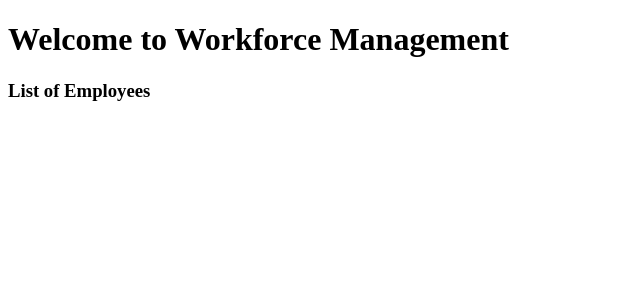
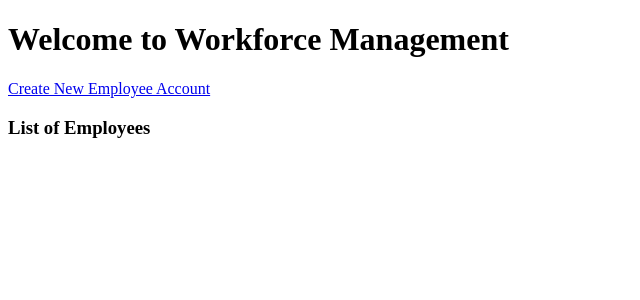
Before and after one commit to NSS-Spontaneous-Spoonbills/Sprint2, a Django app: page /WorkforceManagement/employees/ in a window 1280 px wide. Shown: the part 140-440 px from the top of the page, without its empty margins (0-640 px from the left). Run offline with Django 3.2, Linux system fonts and the light colour scheme; data that the repository does not hold is empty.

Commit message:
Created form that is populating the page, need to validate assigning computer to employee before feature can be completed

```diff
--- a/WorkforceManagement/forms/__init__.py
+++ b/WorkforceManagement/forms/__init__.py
@@ -1,2 +1,3 @@
 from .Computer_Form import Computer_New_Form
 from .Computer_Form import Computer_Update_Form
+from .Employee_Form import Employee_New_Form
--- a/WorkforceManagement/models/Employee_Model.py
+++ b/WorkforceManagement/models/Employee_Model.py
@@ -10,7 +10,10 @@ class Employee(models.Model):
     computer = models.ForeignKey('Computer', on_delete=models.CASCADE)
     is_supervisor = models.BooleanField(default=False)
     name = models.CharField(max_length=50)
-    start_date = models.DateField(auto_now_add=True)
+    start_date = models.DateField(auto_now_add=False)
+
+    def get_absolute_url(self):
+        return reverse('employee-new', kwargs={'pk': self.pk})
 
     def __str__(self):
 
--- a/WorkforceManagement/templates/WorkforceManagement/Employee_List.html
+++ b/WorkforceManagement/templates/WorkforceManagement/Employee_List.html
@@ -1,5 +1,6 @@
 {% extends 'WorkforceManagement/index.html' %} {% block content %}
 <div class="employees">
+    <a href="{% url 'new_employee' %}">Create New Employee Account</a>
     <h3>List of Employees</h3>
     {% for employee in Employee_List %}
     <ul>
--- a/WorkforceManagement/urls.py
+++ b/WorkforceManagement/urls.py
@@ -1,6 +1,5 @@
 from django.urls import path
 from . import views
-from WorkforceManagement.views import Employee_View
 
 
 urlpatterns = [
@@ -8,17 +7,18 @@ urlpatterns = [
     path('computers/<int:pk>/', views.Computer_Detail_View, name="computer_detail"),
     path('computers/new', views.Computer_New_View, name='computer_new'),
     path('computers/<int:pk>/update/',
-         views.Computer_Update_View, name='computer_update'),
+        views.Computer_Update_View, name='computer_update'),
     path('computers/<int:pk>/', views.Computer_Detail_View, name="computer_detail"),
     path('computers/<int:pk>/delete/',
-         views.Computer_Delete_View, name='computer_delete'),
+        views.Computer_Delete_View, name='computer_delete'),
     path('employees/', views.Employee_View.Employee_List_View.as_view(),
-         name='Employee_List'),
+        name='Employee_List'),
     path('employees/<int:pk>', views.Employee_View.Employee_Detail_View.as_view(), name='employee_detail'),
+    path('employees/new/', views.Employee_Form_View.as_view(), name="new_employee"),
     path('training_programs/', views.Training_List_View, name="training_list"),
     path('training_programs/<int:pk>/',
-         views.Training_Detail_View, name="training_detail"),
+        views.Training_Detail_View, name="training_detail"),
     path('departments/', views.Department_List_View, name="department_list"),
     path('departments/<int:pk>/', views.Department_Detail_View,
-         name="department_detail"),
+        name="department_detail"),
 ]
--- a/WorkforceManagement/views/Employee_View.py
+++ b/WorkforceManagement/views/Employee_View.py
@@ -1,5 +1,6 @@
-from django.views.generic import ListView, DetailView
+from django.views.generic import ListView, DetailView, FormView
 from WorkforceManagement.models import Department, Computer, Employee
+from WorkforceManagement.forms import Employee_New_Form
 
 
 class Employee_List_View(ListView):
@@ -25,3 +26,23 @@ class Employee_Detail_View(DetailView):
     model = Employee
     context_object_name = 'Employee_Detail'
     template_name = 'WorkforceManagement/Employee_Detail.html'
+
+class Employee_Form_View(FormView):
+
+    template_name = 'WorkforceManagement/Employee_Form.html'
+    form_class = Employee_New_Form
+    context_object_name= 'Employee_Form'
+    # NOTE! Be sure to put the slash in front of the url to route properly
+    success_url = '/WorkforceManagement/employees/'
+
+    # def get_context_data(self, **kwargs):
+    #     context = super().get_context_data(**kwargs)
+    #     context["location"] = "new_employee"
+    #     return context
+
+
+    def form_valid(self, form):
+    # This method is called when valid form data has been POSTed.
+    # It should return an HttpResponse.
+        form.save()
+        return super(Employee_Form_View, self).form_valid(form)
```
Also changed, not shown: WorkforceManagement/forms/Employee_Form.py (added, +14 -0 lines), WorkforceManagement/templates/WorkforceManagement/Employee_Form.html (added, +8 -0 lines), WorkforceManagement/test/test_models.py (+2 -2 lines).
